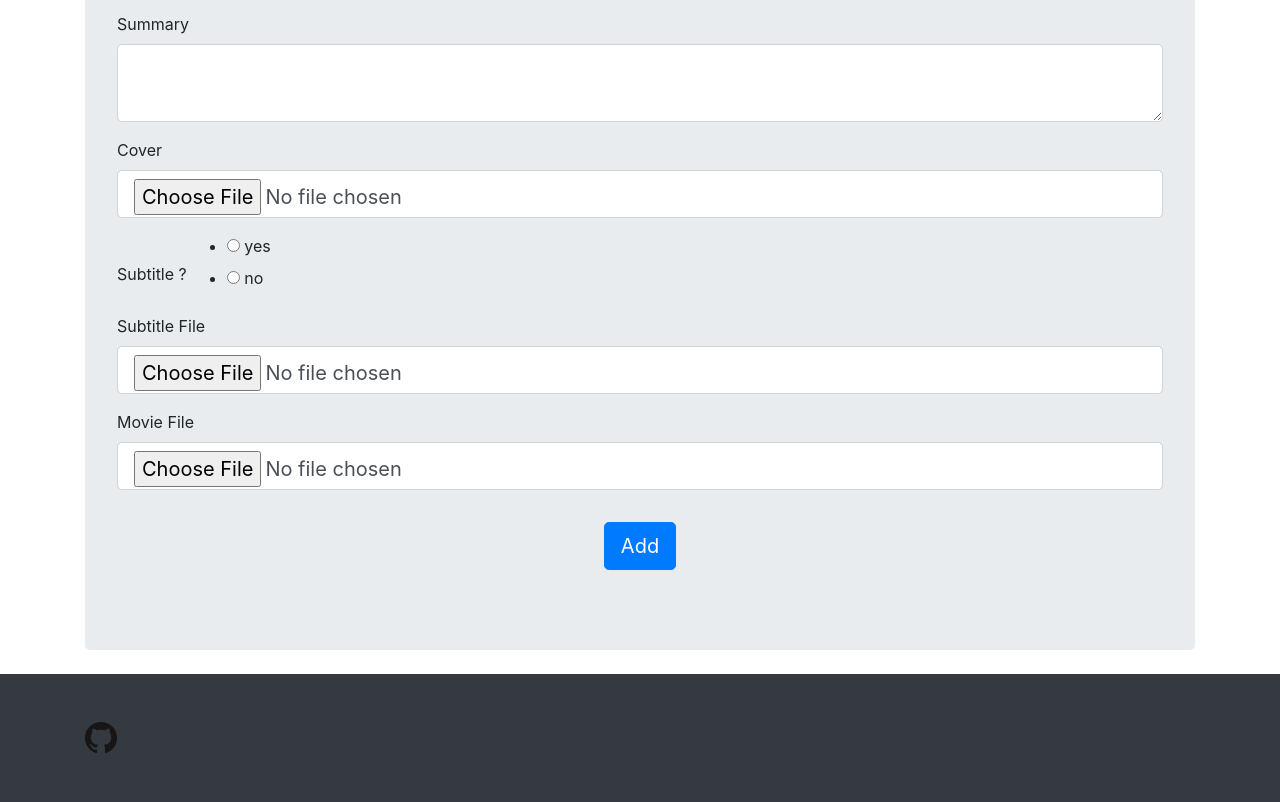
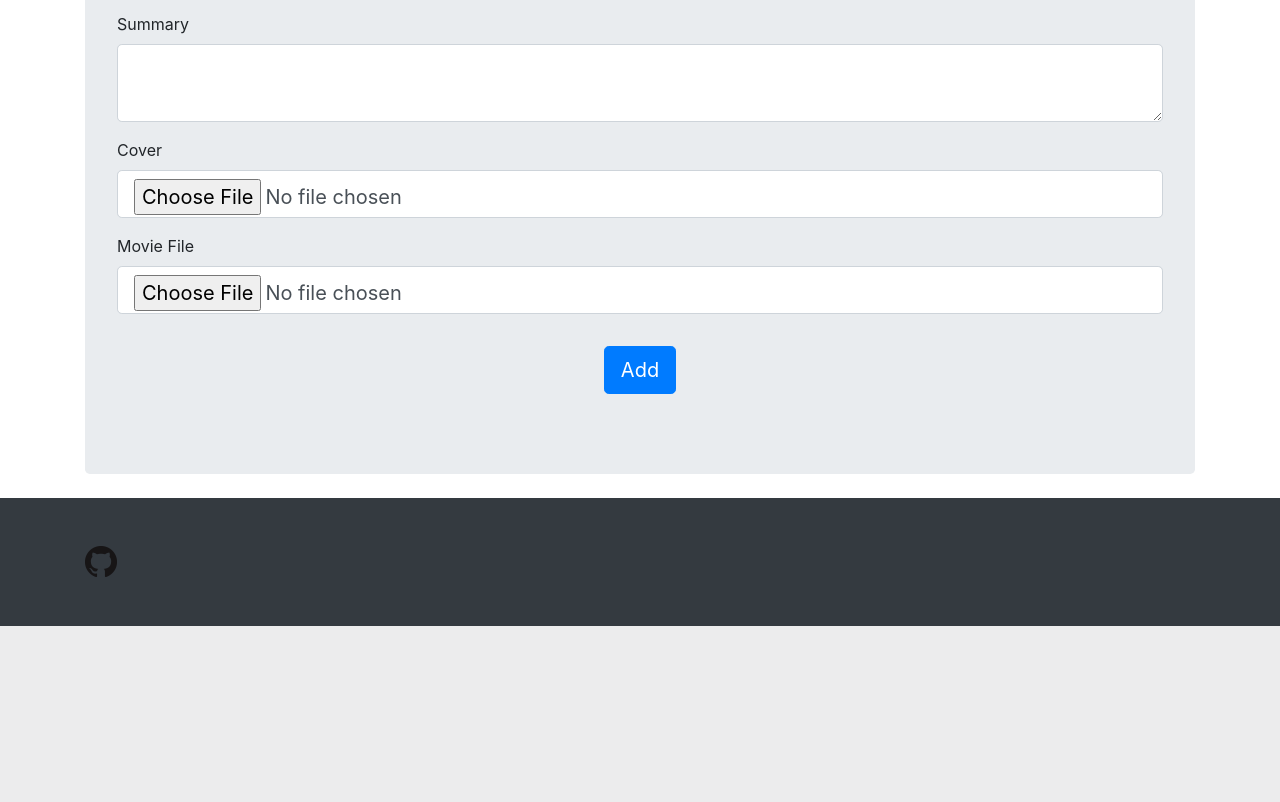
Before and after one commit to mrbayati2002/ofodio, a Flask app: template app/templates/addmovie.html in a window 1280 px wide. Shown: the part 961-1763 px from the top of the page. After the commit the page ends 1587 px from the top, so only its background shows below. Run offline with Flask 2, Linux system fonts and the light colour scheme; the template is opened without the code that fills it: values that come from a table or form of the project are taken from there, others are empty; some libraries are stand-ins or nearby versions.

Commit message:
pubdate field type(text->date) problem fixed, but (subtitle, have_subtitle, image regex validator, moviefile validator) have some problems

```diff
--- a/app/app.py
+++ b/app/app.py
@@ -74,11 +74,34 @@ def addmovie():
     form = AddMovieForm()
     if request.method=='POST':
         if form.validate_on_submit():
-            print('#############################')
-            print('#############################')
+            print('############### in validate_on_submit')
+            print(1, form.name.data)
+            print(2, form.pubdate.data)
+            print(3, form.director.data)
+            print(4, form.country.data)
+            print(5, form.language.data)
+            print(6, form.length.data)
+            print(7, form.category.data)
+            print(8, form.rank.data)
+            print(9, form.summary.data)
+            print(10, form.cover.data)
+            print(11, form.moviefile.data)
+            print('#######################3')
             return redirect(url_for('home'))
         else:
-            print(form.name.data)
+            print('#############################')
+            print(1, form.name.errors)
+            print(2, form.pubdate.errors)
+            print(3, form.director.errors)
+            print(4, form.country.errors)
+            print(5, form.language.errors)
+            print(6, form.length.errors)
+            print(7, form.category.errors)
+            print(8, form.rank.errors)
+            print(9, form.summary.errors)
+            print(10, form.cover.errors)
+            print(11, form.moviefile.errors)
+            print('#############################')
             flash('Error','danger')
     active = {'home':'', 'search':'', 'full_list':'', 'addmovie':'active', 'about':'',}
     return render_template('addmovie.html', form=form, data={'active':active,
--- a/app/forms.py
+++ b/app/forms.py
@@ -51,7 +51,8 @@ class AddMovieForm(FlaskForm):
     rank = FloatField('Rank', validators=[])
     summary = TextAreaField('Summary', validators=[Length(max=1000)])
     cover = FileField('Cover', validators=[regexp(r'^[^/\\]\.jpg$')])
-    have_subtitle = RadioField('Subtitle ?', choices=['yes','no'], validators=[DataRequired()])
-    subtitle = FileField('Subtitle File', validators=[])
-    moviefile = FileField('Movie File', validators=[DataRequired()])
+    # cover = FileField('Cover', validators=[])
+    # have_subtitle = RadioField('Subtitle ?', choices=['yes','no'], validators=[DataRequired()])
+    # subtitle = FileField('Subtitle File', validators=[])
+    moviefile = FileField('Movie File', validators=[])
     submit = SubmitField('Add')
--- a/app/templates/addmovie.html
+++ b/app/templates/addmovie.html
@@ -24,7 +24,7 @@
         </div>
         <div class="form-group">
           {{ form.pubdate.label(class="form-control-label") }}
-          {{ form.pubdate(class="form-control form-control-lg") }}
+          {{ form.pubdate(class="form-control form-control-lg", type="date") }}
         </div>
         <div class="form-group">
           {{ form.director.label(class="form-control-label") }}
@@ -58,14 +58,6 @@
           {{ form.cover.label(class="form-control-label") }}
           {{ form.cover(class="form-control form-control-lg") }}
         </div>
-        <div class="form-check form-check-inline">
-          {{ form.have_subtitle.label(class="form-check-label") }}
-          {{ form.have_subtitle(class="form-check-input") }}
-        </div>
-        <div class="form-group">
-          {{ form.subtitle.label(class="form-control-label") }}
-          {{ form.subtitle(class="form-control form-control-lg") }}
-        </div>
         <div class="form-group">
           {{ form.moviefile.label(class="form-control-label") }}
           {{ form.moviefile(class="form-control form-control-lg") }}
```
